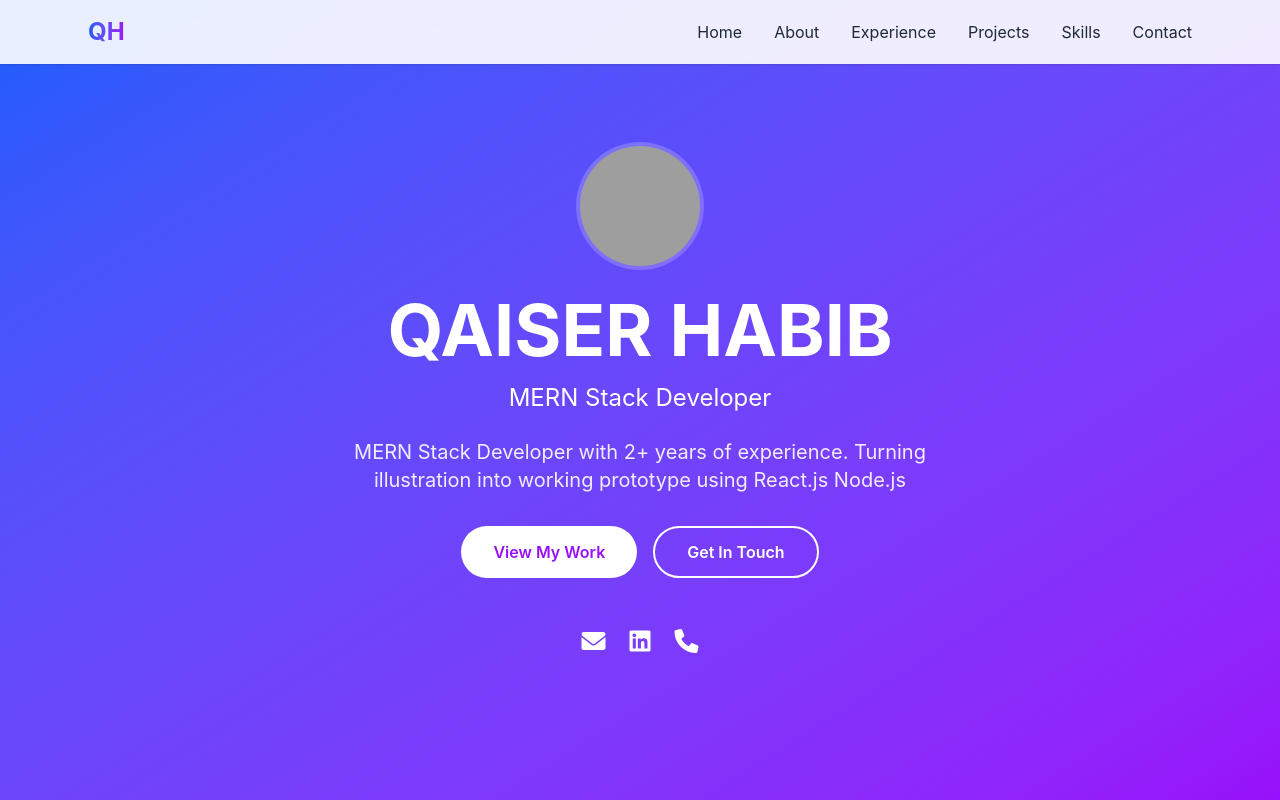
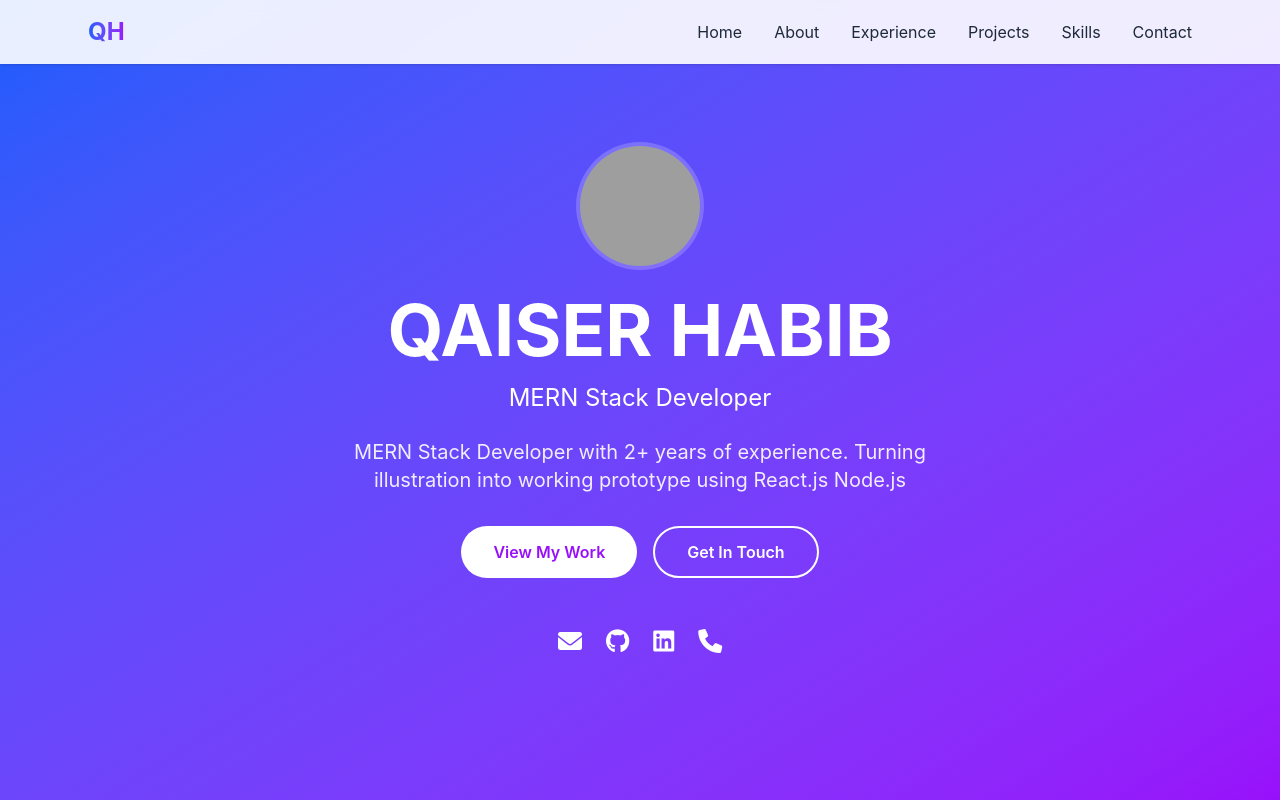
Before and after one commit to qaiser1Habib/ReactTailwind-Portfolio, a React (Vite) app: page / in a window 1280 px wide. Shown: the top 800 px of the page. Built offline with nearby package versions, Linux system fonts and the light colour scheme; grey boxes are pictures that could not be loaded.

Commit message:
feat: add cursor pointer to buttons in ContactSection, HeroSection, Footer, and Header components

```diff
--- a/src/pages/Portfolio/_components/ContactSection.tsx
+++ b/src/pages/Portfolio/_components/ContactSection.tsx
@@ -212,7 +212,7 @@ const ContactSection = () => {
 
               <button
                 type="submit"
-                className="w-full gradient-bg text-white font-semibold py-3 px-6 rounded-lg hover:opacity-90 transition-opacity flex items-center justify-center space-x-2"
+                className="w-full gradient-bg text-white font-semibold py-3 px-6 rounded-lg hover:opacity-90 transition-opacity flex items-center justify-center space-x-2 cursor-pointer"
               >
                 <i className="fas fa-paper-plane"></i>
                 <span>Send Message</span>
--- a/src/pages/Portfolio/_components/HeroSection.tsx
+++ b/src/pages/Portfolio/_components/HeroSection.tsx
@@ -35,13 +35,13 @@ const HeroSection = ({ totalExperience }: HeroSectionProps) => {
         <div className="flex flex-col sm:flex-row gap-4 justify-center">
           <button
             onClick={() => scrollToSection("projects", setMobileMenuOpen)}
-            className="bg-white text-purple-600 px-8 py-3 rounded-full font-semibold hover:bg-gray-100 transition-colors"
+            className="bg-white text-purple-600 px-8 py-3 rounded-full font-semibold hover:bg-gray-100 transition-colors cursor-pointer"
           >
             View My Work
           </button>
           <button
             onClick={() => scrollToSection("contact", setMobileMenuOpen)}
-            className="border-2 border-white px-8 py-3 rounded-full font-semibold hover:bg-white hover:text-purple-600 transition-colors"
+            className="border-2 border-white px-8 py-3 rounded-full font-semibold hover:bg-white hover:text-purple-600 transition-colors cursor-pointer"
           >
             Get In Touch
           </button>
@@ -52,6 +52,14 @@ const HeroSection = ({ totalExperience }: HeroSectionProps) => {
             className="text-2xl hover:scale-110 transition-transform"
           >
             <i className="fas fa-envelope"></i>
+          </a>
+          <a
+            href="https://github.com/qaiser1Habib"
+            target="_blank"
+            rel="noopener noreferrer"
+            className="text-2xl hover:scale-110 transition-transform"
+          >
+            <i className="fa-brands fa-github"></i>
           </a>
           <a
             href="https://www.linkedin.com/in/qaisar-habib-827075203/"
--- a/src/pages/partials/Footer.tsx
+++ b/src/pages/partials/Footer.tsx
@@ -19,6 +19,14 @@ const Footer = () => {
               className="text-2xl hover:text-blue-400 transition-colors"
             >
               <i className="fas fa-envelope" />
+            </a>
+            <a
+              href="https://github.com/qaiser1Habib"
+              target="_blank"
+              rel="noopener noreferrer"
+              className="text-2xl hover:scale-110 transition-transform"
+            >
+              <i className="fa-brands fa-github"></i>
             </a>
             <a
               href="https://www.linkedin.com/in/qaisar-habib-827075203/"
--- a/src/pages/partials/Header.tsx
+++ b/src/pages/partials/Header.tsx
@@ -24,7 +24,7 @@ const Header = () => {
                 onClick={() =>
                   scrollToSection(item.toLowerCase(), setMobileMenuOpen)
                 }
-                className="hover:text-blue-600 transition-colors"
+                className="hover:text-blue-600 transition-colors cursor-pointer"
               >
                 {item}
               </button>
```
